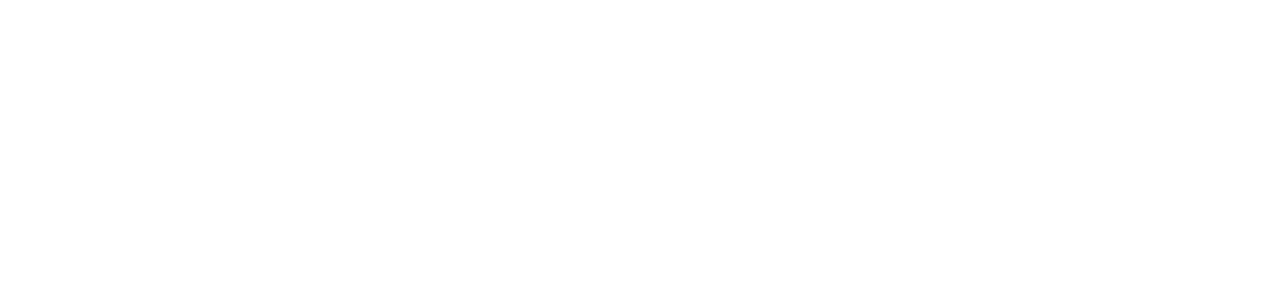
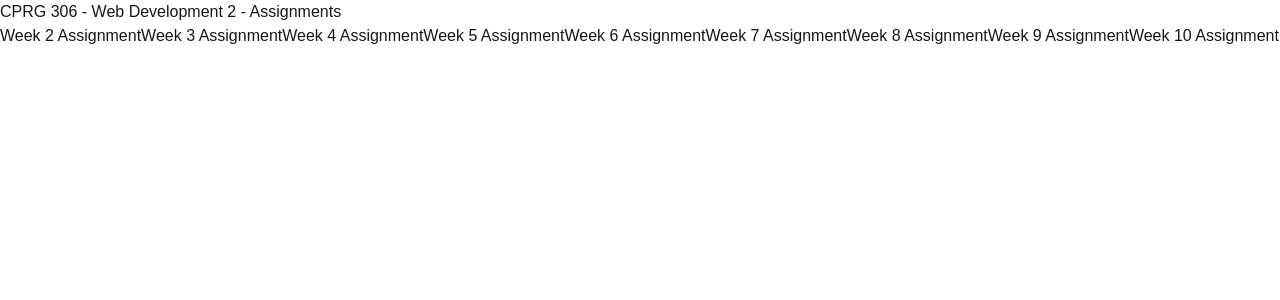
Before and after one commit to Bstrinic/cprg306-assignments, a Next.js app: page / in a window 1280 px wide. Shown: the top 300 px of the page. Built offline with nearby package versions, Linux system fonts and the light colour scheme.

Commit message:
Created header for landing page and added the links without the connection to folders

```diff
--- a/app/page.js
+++ b/app/page.js
@@ -1,9 +1,23 @@
-
+import Link from "next/link";
 
 export default function Home() {
   return (
     <main>
+      <h1>CPRG 306 - Web Development 2 - Assignments</h1>
 
+      <ul>
+        <li>
+          <Link href="">Week 2 Assignment</Link>
+          <Link href="">Week 3 Assignment</Link>
+          <Link href="">Week 4 Assignment</Link>
+          <Link href="">Week 5 Assignment</Link>
+          <Link href="">Week 6 Assignment</Link>
+          <Link href="">Week 7 Assignment</Link>
+          <Link href="">Week 8 Assignment</Link>
+          <Link href="">Week 9 Assignment</Link>
+          <Link href="">Week 10 Assignment</Link>
+        </li>
+      </ul>
     </main>
   );
 }
```
